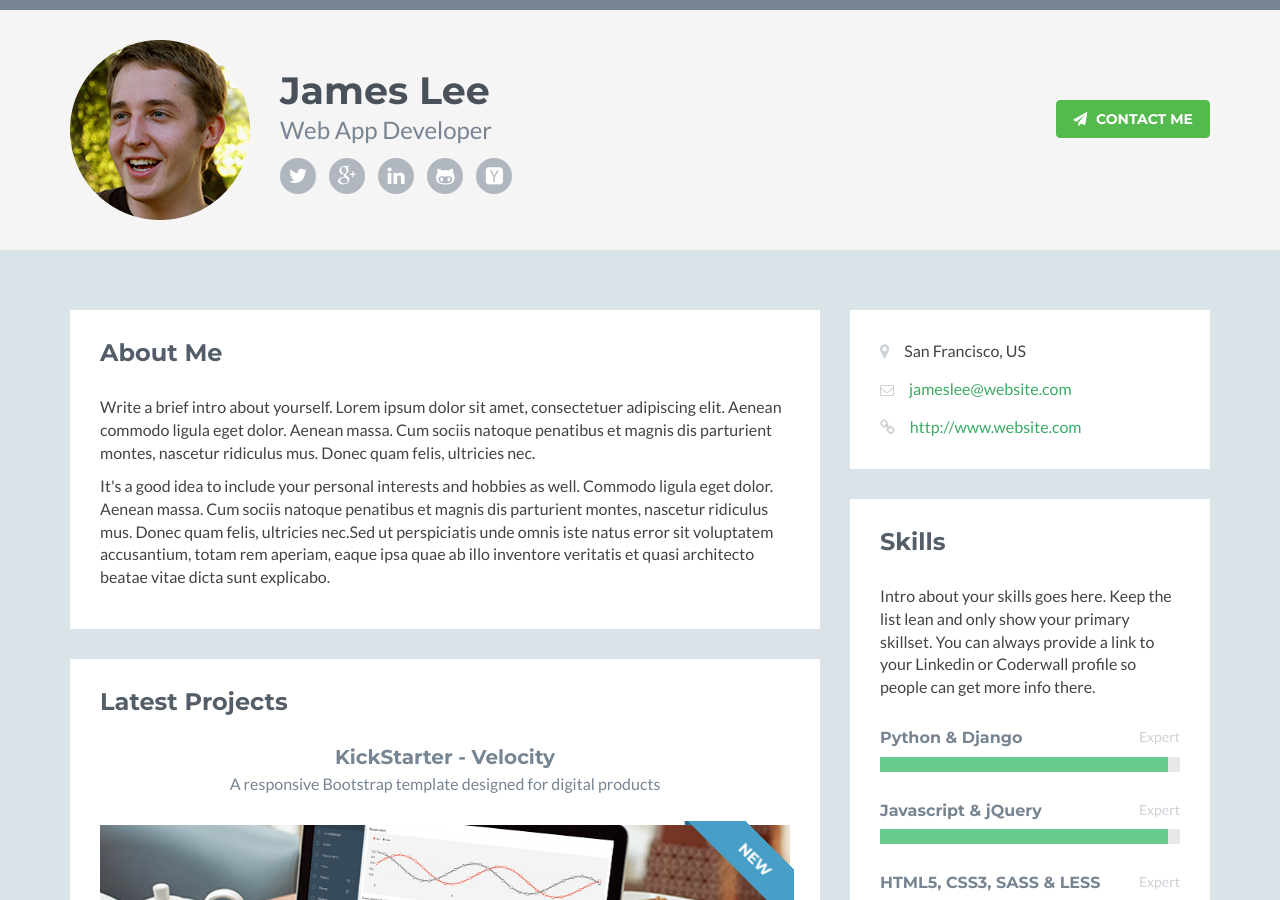
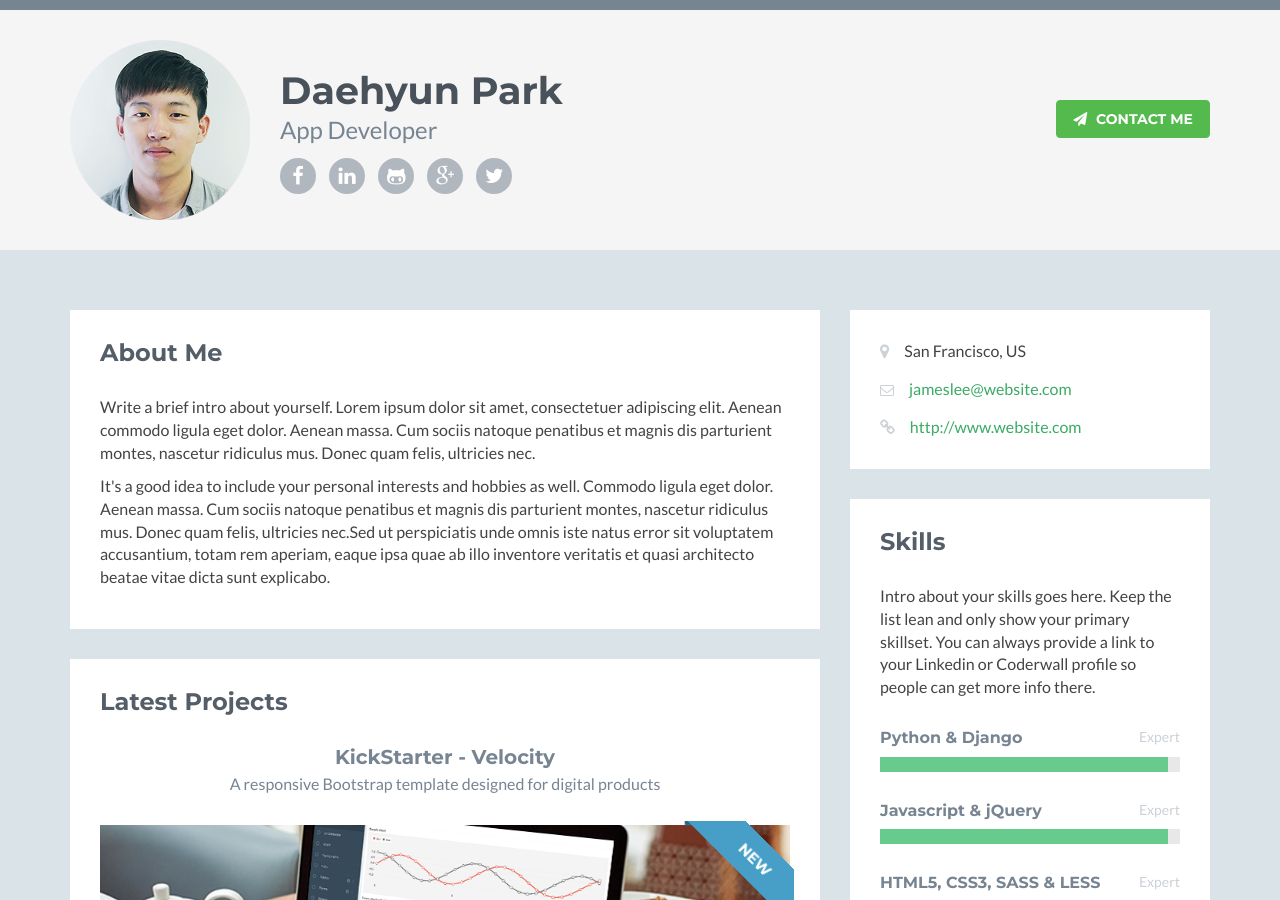
Before and after one commit to dhen-p/dhen-p.github.io, a Jekyll site: the page built from index.html, in a window 1280 px wide and 900 px high. Built offline with Jekyll 4.4.1, drawn with Linux system fonts in a browser that asks for light colours.

Commit message:
Header부분 이미지, 컨텐츠 추가

```diff
--- a/_config.yml
+++ b/_config.yml
@@ -18,3 +18,10 @@ markdown: kramdown
 sass:
     sass_dir: _sass
     style: :compressed
+collections:
+  social_links:
+    facebook: https://www.facebook.com/daehyun.park.9041
+    linkedin: https://kr.linkedin.com/in/daehyunp
+    github: https://github.com/blunut
+    google_plus: https://plus.google.com/u/0/104968538208942334011/about
+    twitter: https://twitter.com/blunut12
--- a/_includes/head.html
+++ b/_includes/head.html
@@ -9,7 +9,8 @@
   <title>{% if page.title %}{{ page.title }}{% else %}{{ site.title }}{% endif %}</title>
   <meta name="description" content="{% if page.excerpt %}{{ page.excerpt | strip_html | strip_newlines | truncate: 160 }}{% else %}{{ site.description }}{% endif %}">
 
-  <link rel="stylesheet" href="{{ "/css/styles.css" | prepend: site.baseurl }}">
+  <!-- <link rel="stylesheet" href="{{ "assets/plugins/css/main.css" | prepend: site.baseurl }}"> -->
+  <link rel="stylesheet" href="{{ "assets/plugins/css/styles.css" | prepend: site.baseurl }}">
   <link rel="canonical" href="{{ page.url | replace:'index.html','' | prepend: site.baseurl | prepend: site.url }}">
   <link rel="alternate" type="application/rss+xml" title="{{ site.title }}" href="{{ "/feed.xml" | prepend: site.baseurl | prepend: site.url }}" />
   <!--<meta name="author" content="3rd Wave Media">-->
--- a/_includes/header.html
+++ b/_includes/header.html
@@ -1,18 +1,20 @@
 <!-- ******HEADER****** -->
 <header class="header">
   <div class="container">
-    <img class="profile-image img-responsive pull-left" src="assets/images/profile.png" alt="James Lee" />
+    <img class="profile-image img-responsive pull-left" src="assets/images/image_profile.png" alt="{{site.author}}" />
     <div class="profile-content pull-left">
-      <h1 class="name">James Lee</h1>
-      <h2 class="desc">Web App Developer</h2>
+      <h1 class="name">{{site.author}}</h1>
+      <h2 class="desc">App Developer</h2>
       <ul class="social list-inline">
-        <li><a href="#"><i class="fa fa-twitter"></i></a></li>
-        <li><a href="#"><i class="fa fa-google-plus"></i></a></li>
-        <li><a href="#"><i class="fa fa-linkedin"></i></a></li>
-        <li><a href="#"><i class="fa fa-github-alt"></i></a></li>
-        <li class="last-item"><a href="#"><i class="fa fa-hacker-news"></i></a></li>
+        {% assign links = site.social_links %}
+        <li><a href="{{ links.facebook }}" target="_blank"><i class="fa fa-facebook"></i></a></li>
+        <li><a href="{{ links.linkedin }}" target="_blank"><i class="fa fa-linkedin"></i></a></li>
+        <li><a href="{{ links.github }}" target="_blank"><i class="fa fa-github-alt"></i></a></li>
+        <li><a href="{{ links.google_plus}}" target="_blank"><i class="fa fa-google-plus"></i></a></li>
+        <li><a href="{{ links.twitter}}" target="_blank"><i class="fa fa-twitter"></i></a></li>
+        <!-- <li class="last-item"><a href="#"><i class="fa fa-hacker-news"></i></a></li> -->
       </ul>
     </div><!--//profile-->
-    <a class="btn btn-cta-primary pull-right" href="http://themes.3rdwavemedia.com/" target="_blank"><i class="fa fa-paper-plane"></i> Contact Me</a>
+    <a class="btn btn-cta-primary pull-right" href="mailto:{{site.email}}"><i class="fa fa-paper-plane"></i> Contact Me</a>
   </div><!--//container-->
 </header><!--//header-->
```
Also changed, not shown: assets/images/image_profile.png (added).
